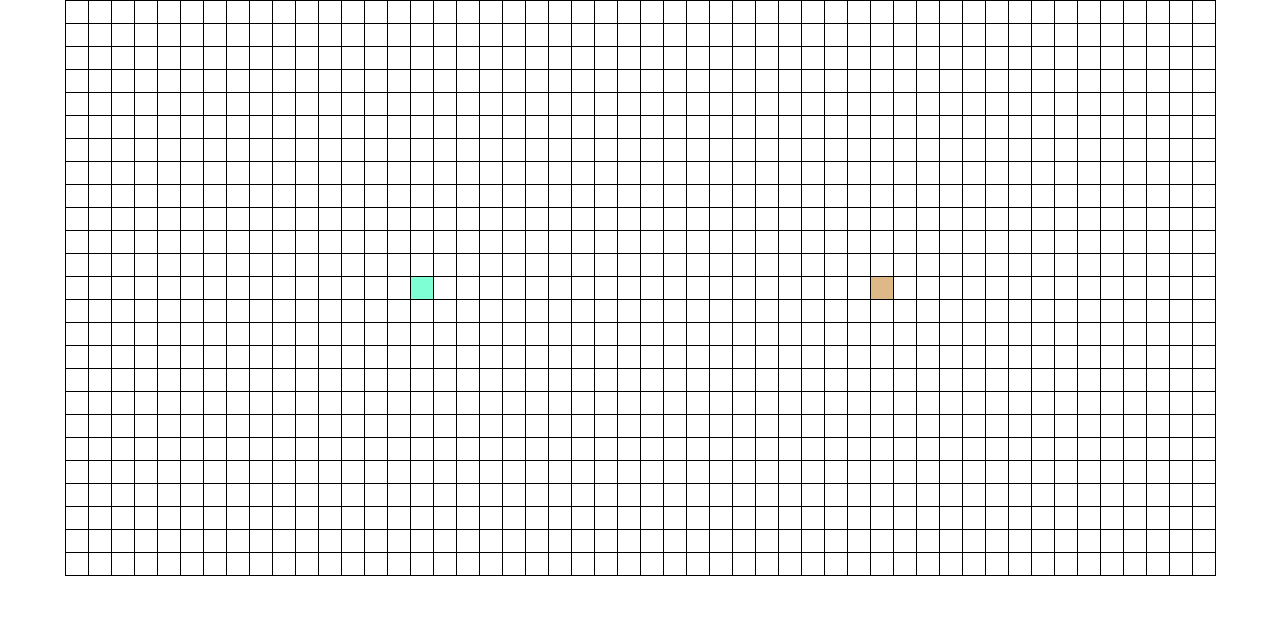
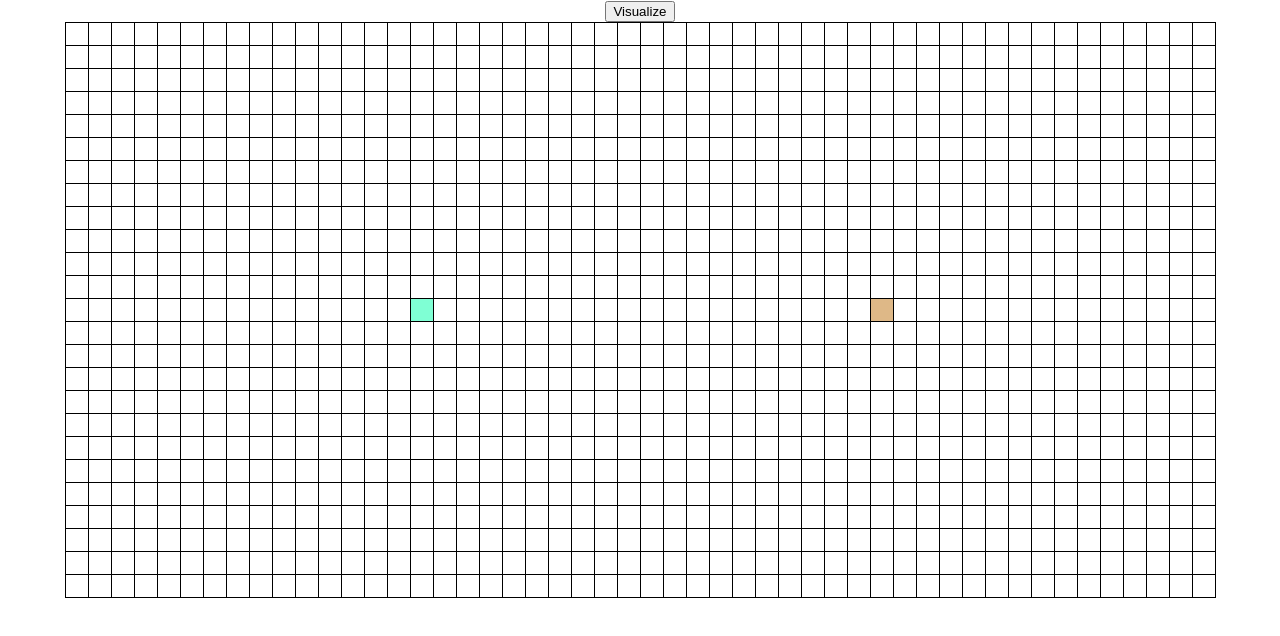
Before and after one commit to agnesnatasya/path-visualization, a React (Create React App) app: page / in a window 1280 px wide. Shown: the top 636 px of the page. Built offline with nearby package versions, Linux system fonts and the light colour scheme.

Commit message:
ADd row, col, isVisited, and previousGrid props to Grid

```diff
--- a/src/components/Grids/Grids.js
+++ b/src/components/Grids/Grids.js
@@ -1,5 +1,6 @@
 import React, { Component } from 'react';
 import Grid from './Grid';
+import { djikstra } from '../../algorithms/Djikstra.js'
 
 import './Grids.css';
 
@@ -21,6 +22,7 @@ export default class Grids extends Component {
     this.handleMouseEnter = this.handleMouseEnter.bind(this);
     this.handleMouseUp = this.handleMouseUp.bind(this);
     this.handleMouseLeave = this.handleMouseLeave.bind(this);
+    this.visualizeDjikstra = this.visualizeDjikstra.bind(this);
   }
 
   componentDidMount() {
@@ -49,9 +51,14 @@ export default class Grids extends Component {
 
   initialGrid(row, col) {
     return {
+      row: row,
+      col: col,
+      visited: false,
       isWallGrid: false,
+      distance: Infinity,
       isStartGrid: this.isStartGrid(row, col),
       isEndGrid: this.isEndGrid(row, col),
+      previousGrid: null,
     };
   }
 
@@ -104,19 +111,6 @@ export default class Grids extends Component {
 
   handleMouseLeave(row, col) {
     if (this.state.buttonDragged) {
-      /*this.setState(prevState => {
-        const newGrids = prevState.grids.slice();
-        const oldGrid = newGrids[row][col];
-        if (this.state.buttonDragged === 'start') {
-          const newGrid = Object.assign({}, oldGrid, { isStartGrid: false });
-          newGrids[row][col] = newGrid;
-          return ({ grids: newGrids });
-        } else {
-          const newGrid = Object.assign({}, oldGrid, { isEndGrid: false });
-          newGrids[row][col] = newGrid;
-          return ({ grids: newGrids });
-        }
-      });*/
       this.toggleStartEndPosition(row, col);
     }
   }
@@ -125,8 +119,24 @@ export default class Grids extends Component {
     this.setState({ mousePressed: false, buttonDragged: null })
   }
 
+  visualizeDjikstra() {
+    var visitedGridsInOrder = djikstra(
+      this.state.grids[this.state.startRow][this.state.startCol],
+      this.state.grids[this.state.endRow][this.state.endCol],
+      this.state.grids
+    )
+    console.log(visitedGridsInOrder)
+    for (let i = 0; i <= visitedGridsInOrder.length - 1; i++) {
+      const node = visitedGridsInOrder[i];
+      document.getElementById(`grid-${node.row}-${node.col}`).className =
+        'grid grid-visited';
+    }
+  }
+
   render() {
     return (
+      <div>
+      <button onClick={this.visualizeDjikstra}>Visualize</button>
       <table>
         {
           this.state.grids.map((row, rowIndex) => {
@@ -156,7 +166,8 @@ export default class Grids extends Component {
             }
           )
         }
-      </table>
+        </table>
+      </div>
     )
   }
 }
```
